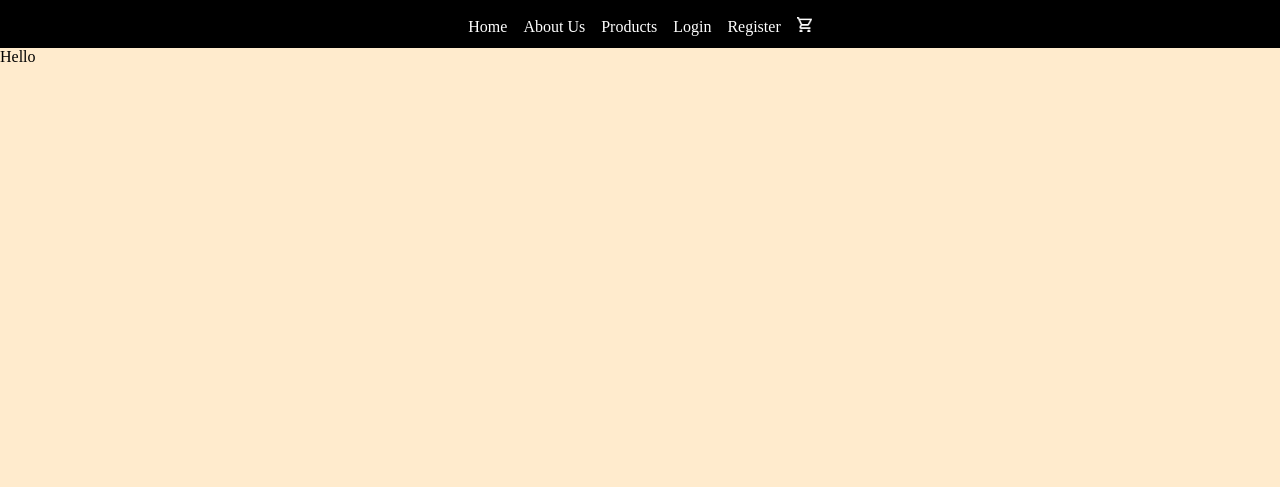
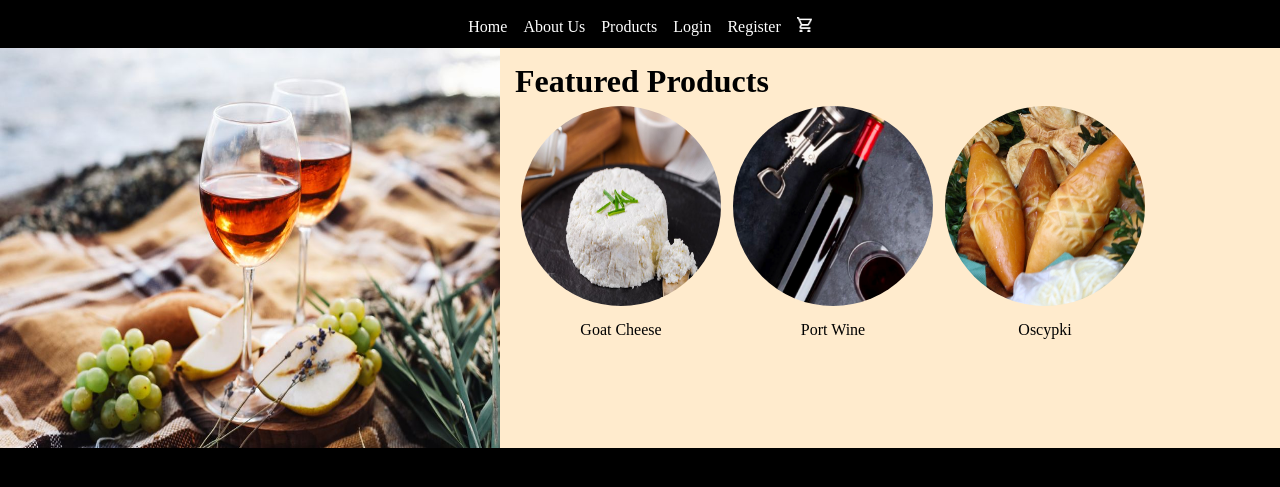
Before and after one commit to hoguer/porto3000, a React app: page /Home in a window 1280 px wide. Shown: the part 113-600 px from the top of the page. Built offline with nearby package versions, Linux system fonts and the light colour scheme.

Commit message:
feat(homeComponent): Component, built, styled, and contains a simple featured products section

```diff
--- a/src/components/Home.css
+++ b/src/components/Home.css
@@ -1,3 +1,28 @@
 body{
+    background-color: black;
+}
+.featuredContainer{
+    display: flex;
+}
+.componentContainerHome{
+    display: flex;
     background-color: blanchedalmond;
 }
+.featImg {
+    width: 200px;
+    height: 200px;
+    border-radius: 50%;
+}
+.featured {
+    display: flex;
+    flex-direction: column;
+    margin:15px;
+}
+.fpCards {
+    display: flex;
+}
+.fp {
+    display: flex;
+    flex-direction: column;
+    text-align: center;
+}
--- a/src/components/Home.js
+++ b/src/components/Home.js
@@ -1,12 +1,37 @@
 import React from "react";
+import { NavLink } from "react-router-dom";
 import "./Home.css"
+import img1 from "../images/wineGlasses.jpeg"
+import featImg1 from "../images/goatCheese.jpg"
+import featImg2 from "../images/wineBottle.jpg"
+import featImg3 from "../images/Oscypki.jpg"
 import mainLogo from "../images/mainLogo.png"
 
 const Home = () => {
     return <>
       <div className="componentContainerHome">
-        <div>Hello</div>
-
+        <div className="featuredContainer">
+            <img src={img1} className="img1"/>
+        </div>
+        <div className="featured">
+            <div>
+                <h1>Featured Products</h1>
+            </div>
+            <div className="fpCards">
+                <div className="fp">
+                    <NavLink to="/products/25"><img src={featImg1} className="featImg"/></NavLink>
+                    <p>Goat Cheese</p>
+                </div>
+                <div className="fp">
+                    <NavLink to="/products/1"><img src={featImg2} className="featImg"/></NavLink>
+                    <p>Port Wine</p>
+                </div>
+                <div className="fp">
+                    <NavLink to="/products/40"><img src={featImg3} className="featImg"/></NavLink>
+                    <p>Oscypki</p>
+                </div>
+            </div>
+        </div>
       </div>
     </>
 }
```
Also changed, not shown: src/images/Oscypki.jpg (added), src/images/goatCheese.jpg (added), src/images/wineBottle.jpg (added), src/images/wineGlasses.jpeg (added).
